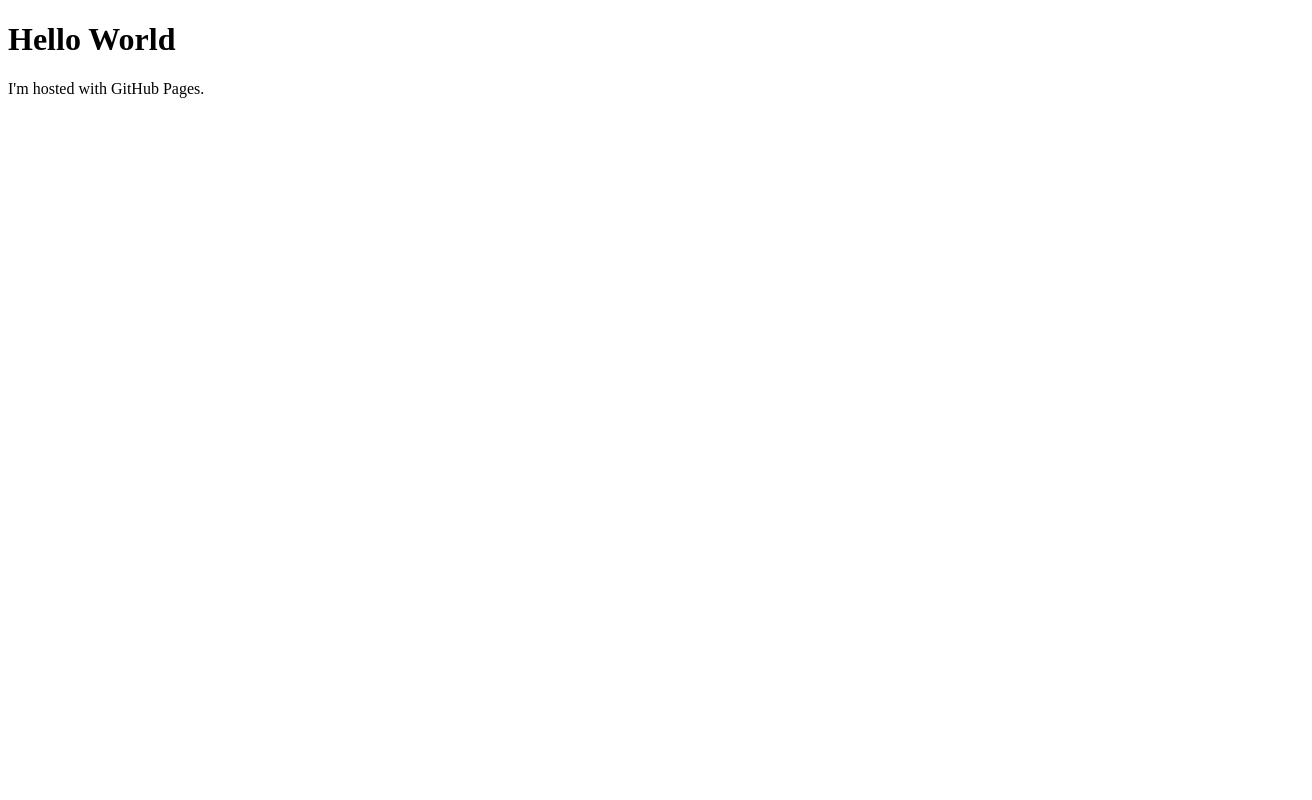
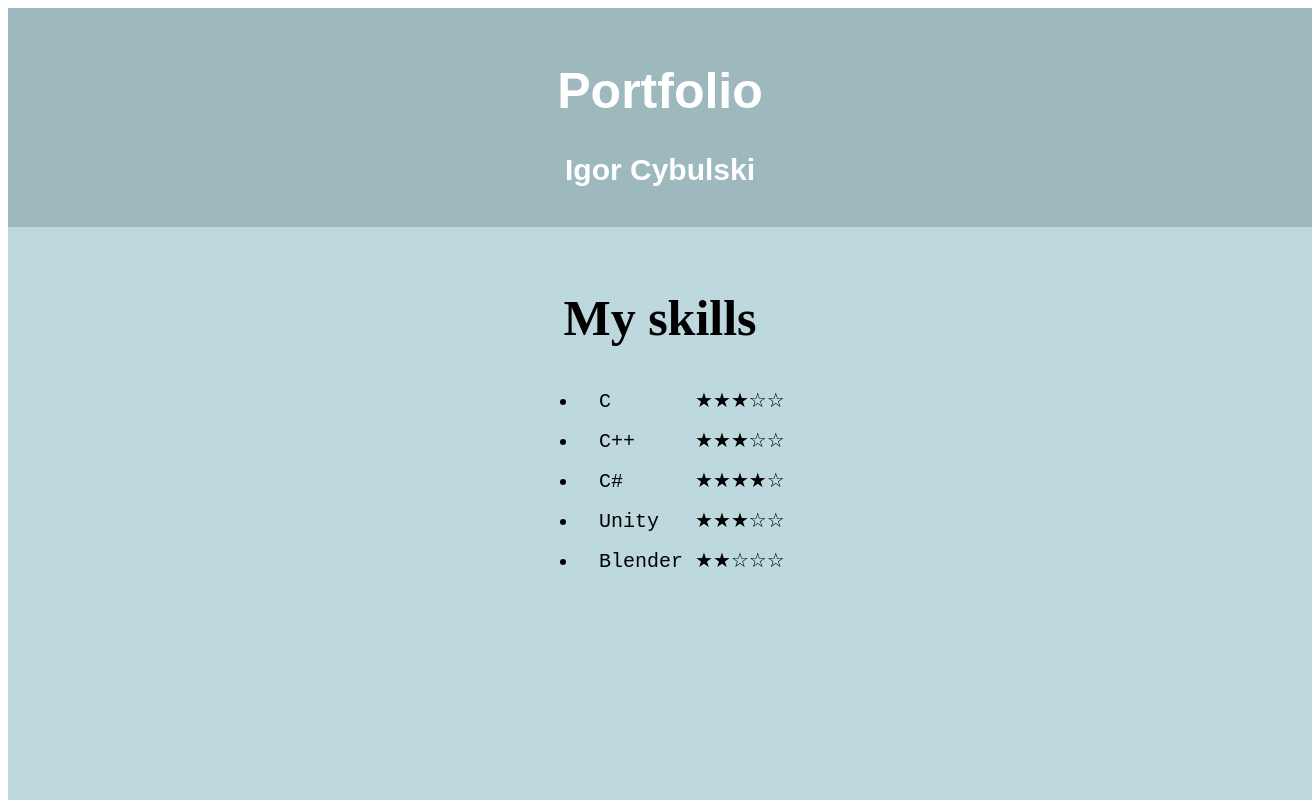
Before and after one commit to Igi-Desu/Igi-Desu.github.io, a plain HTML site: page index.html in a window 1280 px wide. Shown: the top 800 px of the page, 1312 px wide, since content can reach past the window. Drawn offline with Linux system fonts and the light colour scheme.

Commit message:
Update index.html

```diff
--- a/index.html
+++ b/index.html
@@ -1,7 +1,55 @@
 <!DOCTYPE html>
 <html>
+<title>Igor's front page</title>
+<style>
+
+article {
+
+  text-align:center;
+  padding: 20px;
+  width: 100%;
+  background-color: #bdd9de;
+  height: 2200px;
+}
+#tytpara {
+  padding: 20px;
+  text-align: center;
+  font-size: 20px;
+  color: white;
+  width: 100%;
+  background-color: #9db9be;
+  font-family: "Arial";
+}
+#subtytpara {
+  text-align: center;
+  font-size: 15px;
+}
+li{
+	width:200px;
+	font-size: 20px;
+    margin:0 auto;
+    text-align:left;
+}
+</style>
+
+
 <body>
-<h1>Hello World</h1>
-<p>I'm hosted with GitHub Pages.</p>
+<div id="tytpara">
+<h1 style="font-size: 50px;">Portfolio</h1>
+<h1 style="font-size: 30px;">Igor Cybulski</h1>
+
+</div>
+<article>
+<div id="subtytpara">
+<h1 style="font-size: 50px;">My skills</h1>
+</div>
+<pre>
+<li> C       ★★★☆☆</li>
+<li> C++     ★★★☆☆</li>
+<li> C#      ★★★★☆</li>
+<li> Unity   ★★★☆☆</li>
+<li> Blender ★★☆☆☆</li>
+</pre>
+</article>
 </body>
 </html>
```
